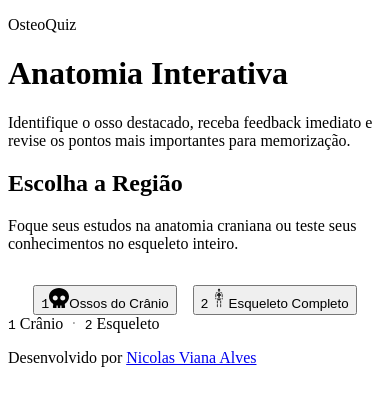
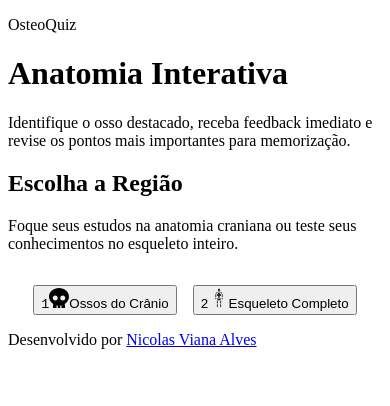
Before and after one commit to naicolas-dev/osteoQuiz, a React (Vite) app: page / in a window 390 px wide. Both pictures are taken after a click on the button "Iniciar". Shown: the top 406 px of the page. Built offline with nearby package versions, Linux system fonts and the light colour scheme; the HTML template or start-up script is replaced by a standard one.

Commit message:
fix: show A-E on mobile, 1-5 kbd badges on desktop; remove redundant hint; improve badge contrast

```diff
--- a/src/components/QuestionCard.jsx
+++ b/src/components/QuestionCard.jsx
@@ -1,7 +1,7 @@
 import BoneVisual from "./BoneVisual";
 import OptionButton from "./OptionButton";
 
-const OPTION_LABELS = ["1", "2", "3", "4", "5"];
+const OPTION_LABELS = ["A", "B", "C", "D", "E"];
 
 function QuestionCard({
   question,
--- a/src/components/RegionSelectionScreen.jsx
+++ b/src/components/RegionSelectionScreen.jsx
@@ -29,11 +29,6 @@ function RegionSelectionScreen({ onSelectMode }) {
           Esqueleto Completo
         </button>
       </div>
-      <div className="hotkey-hint">
-        <kbd>1</kbd> <span>Crânio</span>
-        <span style={{ margin: "0 0.5rem", opacity: 0.4 }}>·</span>
-        <kbd>2</kbd> <span>Esqueleto</span>
-      </div>
     </section>
   );
 }
```
Also changed, not shown: src/styles/global.css (+4 -4 lines).
